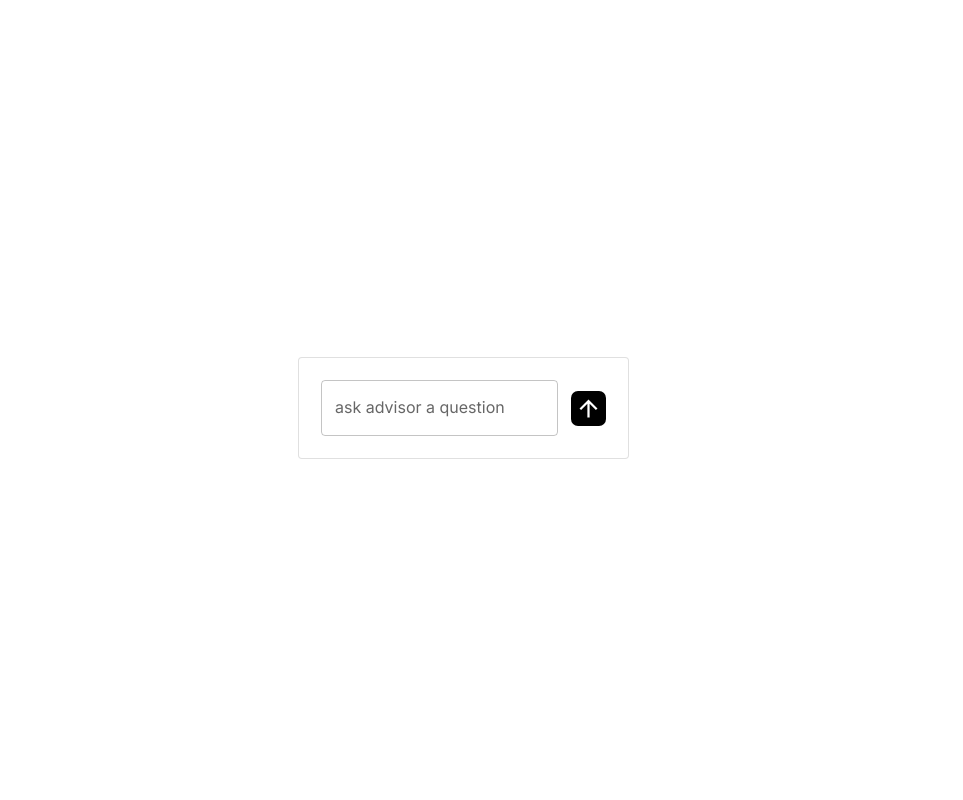
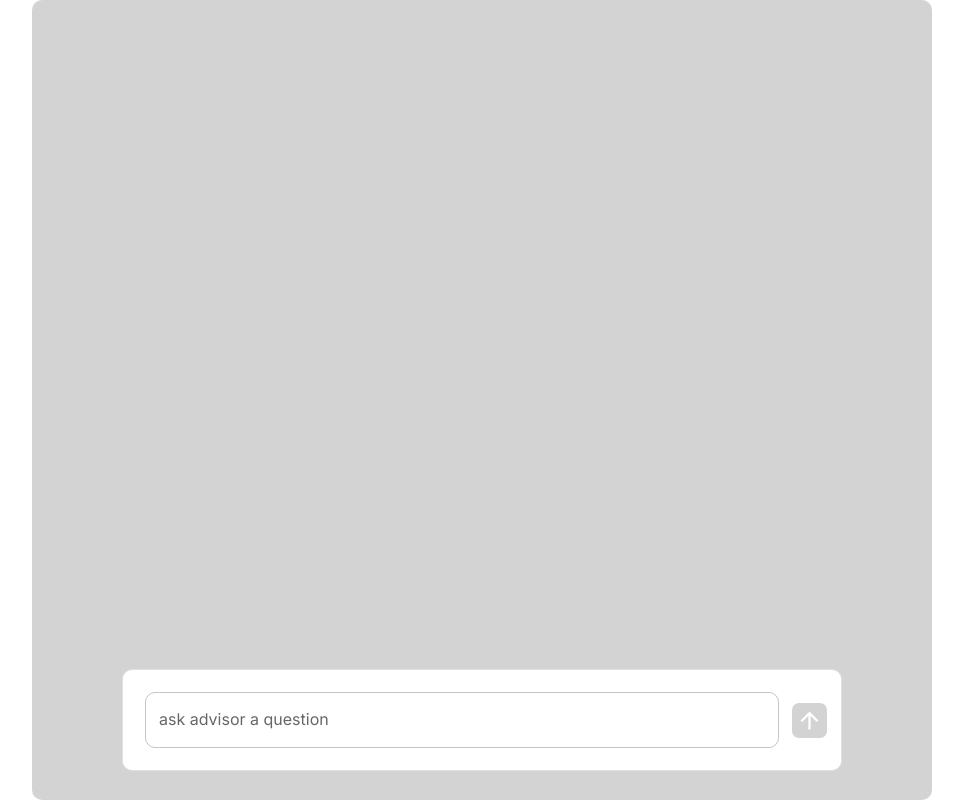
Before and after one commit to khushikhan0/enrollease, a React (Vite) app: page /ask-your-advisor in a window 1280 px wide. Shown: the whole page, without its empty margins (158-1121 px from the left). Built offline with nearby package versions, Linux system fonts and the light colour scheme.

Commit message:
more chatbox styling

```diff
--- a/src/pages/ChatBox.jsx
+++ b/src/pages/ChatBox.jsx
@@ -1,6 +1,6 @@
 import React, { useState } from 'react';
 import "../App.css";
-import { Paper, TextField, Button, Chip, Stack, Card, CardContent, Typography, CardActions } from '@mui/material';
+import { TextField, Button, Card, CardContent, Box, CardActions } from '@mui/material';
 import ArrowUpwardIcon from '@mui/icons-material/ArrowUpward';
 
 export default function ChatBox() {
@@ -9,36 +9,45 @@ export default function ChatBox() {
 
     return (
         <div>
+            <Box display='flex' justifyContent='center' alignItems='center'>
                 <p>{userInput}</p>
                 <p>{aiInput}</p>
 
-            <Card variant='outlined' sx={{ minWidth: '300px', display: 'flex', boxShadow: 'none', width: '90%', maxWidth: '600px', bottom: '5px' }}>
-                <CardContent sx={{ flexGrow: 1 }}>
+                <Card variant='contained' sx={{ boxShadow: 'none', display: 'flex', width: '90%', maxWidth: '1000px', borderRadius: '10px', backgroundColor: 'lightgray' }}>
+                    <Box display="flex" justifyContent="center" alignItems="center" height="100vh" width="100vw">
+                        <Card variant='outlined' sx={{ boxShadow: 'none', minWidth: '200px', display: 'flex', width: '80%', maxWidth: '1000px', marginBottom: '-80vh', borderRadius: '10px' }}>
+                            <CardContent sx={{ flexGrow: 1, borderRadius: '10px' }}>
                                     <TextField
                                         label="ask advisor a question"
                                         variant="outlined"
-                            style={{
+                                        sx={{
                                             margin: '6px',
                                             width: '100%',
+                                            '& .MuiOutlinedInput-root': {
+                                                borderRadius: '10px'
+                                            }
                                         }}
                                         value={userInput}
                                         onChange={(e) => setUserInput(e.target.value)}
                                     />
                             </CardContent>
-                <CardActions sx={{ display: 'flex' }}>
-                    <Button size="small" sx={{ marginLeft: "-20px", display: 'flex' }}>
+                                <Button size="small" sx={{ marginLeft: "-12px", display: 'flex', backgroundColor: "transparent", '&:focus': { outline: 'none' } }}>
                                     <ArrowUpwardIcon
                                         fontSize='large'
                                         sx={{
-                                backgroundColor: '#000000',
+                                            backgroundColor: 'lightgray',
                                             color: '#fff',
                                             borderRadius: '20%',
-                                padding: '4px'
+                                            padding: '4px',
+                                            '&:hover': { backgroundColor: '#272727' },
                                         }}
                                     />
                                 </Button>
-                </CardActions>
                         </Card>
+                    </Box>
+                </Card>
+            </Box>
+
         </div>
       );
 }
```
Lines whose indentation alone changed are shown as unchanged.
